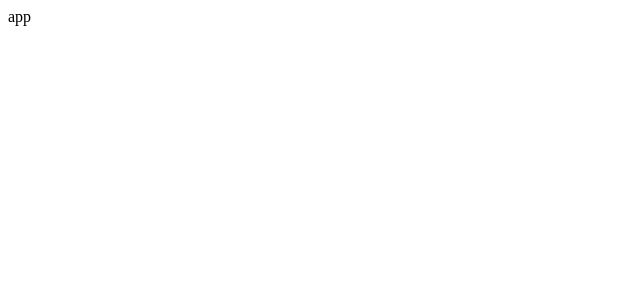
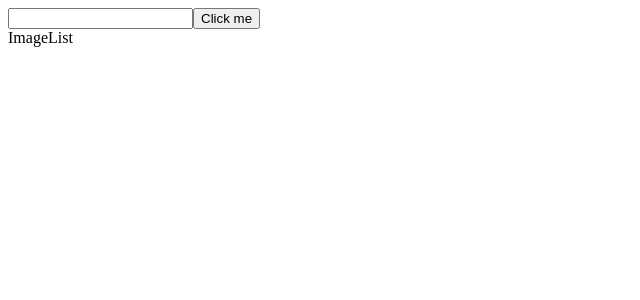
Before and after one commit to IPREM1ERI/search-api, a React (Create React App) app: page / in a window 1280 px wide. Shown: the top 300 px of the page, without its empty margins (0-640 px from the left). Built offline with nearby package versions, Linux system fonts and the light colour scheme.

Commit message:
work on SearchBar component

```diff
--- a/src/App.js
+++ b/src/App.js
@@ -1,8 +1,17 @@
-
+import searchImages from "./api";
+import ImageList from "./components/ImageList";
+import SearchBar from "./components/SearchBar";
 
 function App() {
+  const handleSubmit = (term) => {
+    searchImages(term)
+  }
+
   return (
-    <div>app</div>
+    <>
+      <SearchBar onSubmit={handleSubmit}/>
+      <ImageList />
+    </>
   );
 }
 
--- a/src/api.js
+++ b/src/api.js
@@ -1,16 +1,16 @@
 import axios from "axios";
 
-const searchImages = async () => {
+const searchImages = async (term) => {
   const response = await axios.get('https://api.unsplash.com/search/photos', {
-    hearders: {
+    headers: {
       Authorization: 'Client-ID sejHu0VljAXv-wgstnkaAKC41rEHG4-T38h3MXr9FDQ'
     },
     params: {
-      query: 'cars'
-    }
+      query: term
+    },
   })
 
-  return response
+  return response.data.results
 }
 
 export default searchImages
--- a/src/components/SearchBar.jsx
+++ b/src/components/SearchBar.jsx
@@ -1,5 +1,14 @@
-function SearchBar() {
-  return <div>SearchBar</div>
+function SearchBar({ onSubmit }) {
+  const handleClick = () => {
+    onSubmit()
+  };
+
+  return (
+    <div>
+      <input type="text" />
+      <button onClick={handleClick}>Click me</button>
+    </div>
+  )
 }
 
 export default SearchBar
--- a/src/index.js
+++ b/src/index.js
@@ -1,7 +1,6 @@
 import React from 'react';
 import ReactDOM from 'react-dom/client';
 import App from './App';
-
 
 const root = ReactDOM.createRoot(document.getElementById('root'));
 root.render(
```
